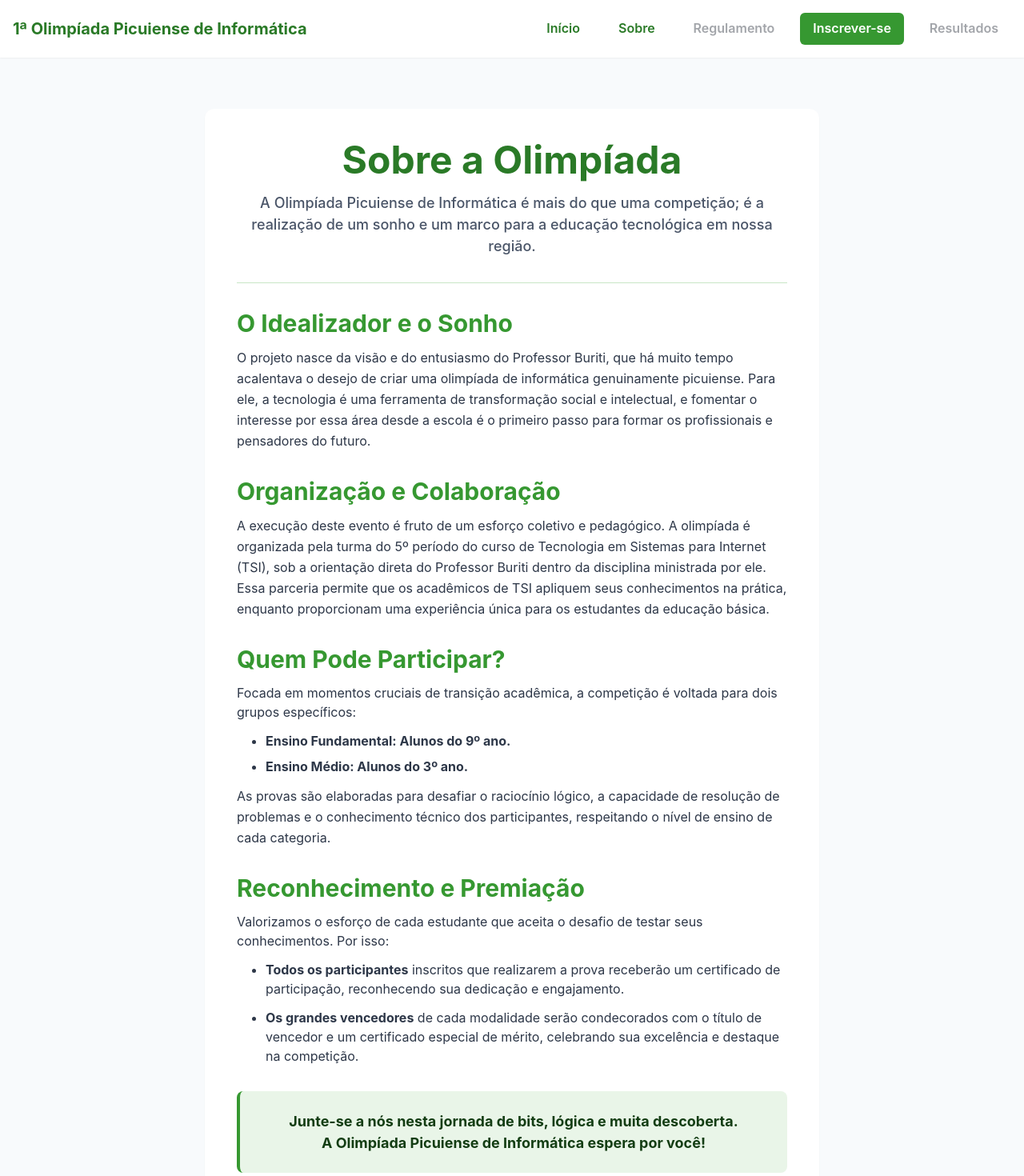
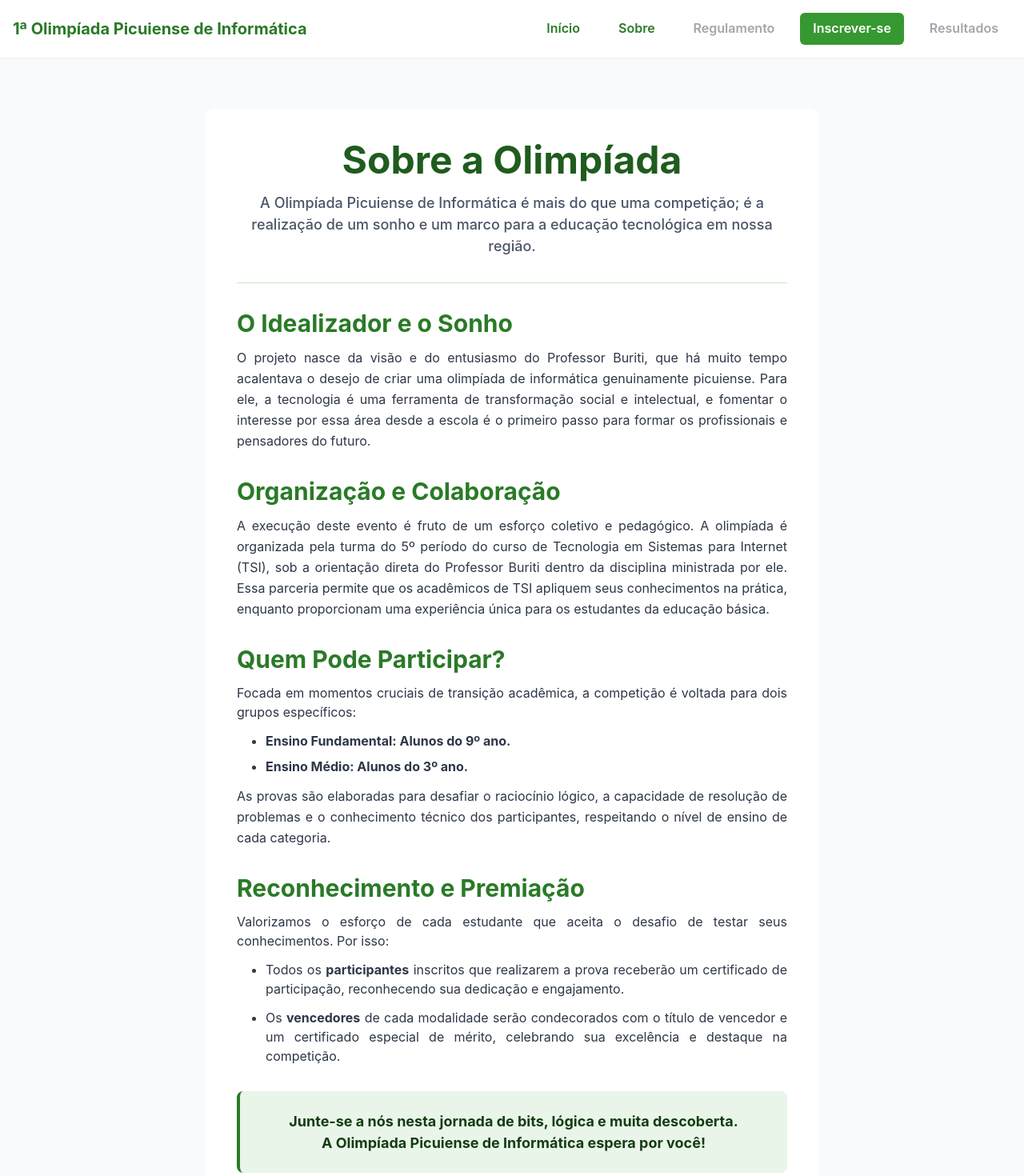
Before and after one commit to EmerSormany/olimpiadainformatica, a React (Vite) app in the folder olimpiadas-frontend/: page /about in a window 1280 px wide. Shown: the top 1470 px of the page at 80% size. Built offline with nearby package versions, Linux system fonts and the light colour scheme.

Commit message:
incluída propriedade de textAlign

```diff
--- a/olimpiadas-frontend/src/pages/About.jsx
+++ b/olimpiadas-frontend/src/pages/About.jsx
@@ -15,7 +15,6 @@ const MotionContainer = motion(Container);
 export default function About() {
   return (
     <Box w="100%" py={{ base: 10, md: 16 }}>
-      {/* maxW="container.md" (cerca de 768px) é o tamanho ideal para leitura de artigos */}
       <MotionContainer
         maxW="container.md"
         bg="white"
@@ -28,9 +27,8 @@ export default function About() {
       >
         <VStack spacing={8} align="start">
 
-          {/* Cabeçalho da Página */}
           <Box textAlign="center" w="100%">
-            <Heading as="h1" size="2xl" color="greenOlympics.600" mb={4}>
+            <Heading as="h1" size="2xl" color="greenOlympics.700" mb={4}>
               Sobre a Olimpíada
             </Heading>
             <Text fontSize="lg" color="gray.600" fontWeight="medium">
@@ -40,63 +38,58 @@ export default function About() {
 
           <Divider borderColor="greenOlympics.200" />
 
-          {/* Seção 1 */}
           <Box>
-            <Heading as="h2" size="lg" color="greenOlympics.500" mb={3}>
+            <Heading as="h2" size="lg" color="greenOlympics.600" mb={3}>
               O Idealizador e o Sonho
             </Heading>
-            <Text color="gray.700" lineHeight="tall">
+            <Text color="gray.700" lineHeight="tall" textAlign='justify'>
               O projeto nasce da visão e do entusiasmo do Professor Buriti, que há muito tempo acalentava o desejo de criar uma olimpíada de informática genuinamente picuiense. Para ele, a tecnologia é uma ferramenta de transformação social e intelectual, e fomentar o interesse por essa área desde a escola é o primeiro passo para formar os profissionais e pensadores do futuro.
             </Text>
           </Box>
 
-          {/* Seção 2 */}
           <Box>
-            <Heading as="h2" size="lg" color="greenOlympics.500" mb={3}>
+            <Heading as="h2" size="lg" color="greenOlympics.600" mb={3}>
               Organização e Colaboração
             </Heading>
-            <Text color="gray.700" lineHeight="tall">
+            <Text color="gray.700" lineHeight="tall" textAlign='justify'>
               A execução deste evento é fruto de um esforço coletivo e pedagógico. A olimpíada é organizada pela turma do 5º período do curso de Tecnologia em Sistemas para Internet (TSI), sob a orientação direta do Professor Buriti dentro da disciplina ministrada por ele. Essa parceria permite que os acadêmicos de TSI apliquem seus conhecimentos na prática, enquanto proporcionam uma experiência única para os estudantes da educação básica.
             </Text>
           </Box>
 
-          {/* Seção 3: Listas */}
           <Box w="100%">
-            <Heading as="h2" size="lg" color="greenOlympics.500" mb={3}>
+            <Heading as="h2" size="lg" color="greenOlympics.600" mb={3}>
               Quem Pode Participar?
             </Heading>
-            <Text color="gray.700" mb={3}>
+            <Text color="gray.700" mb={3} textAlign='justify'>
               Focada em momentos cruciais de transição acadêmica, a competição é voltada para dois grupos específicos:
             </Text>
             <UnorderedList spacing={2} pl={5} color="gray.700" fontWeight="bold">
               <ListItem>Ensino Fundamental: Alunos do 9º ano.</ListItem>
               <ListItem>Ensino Médio: Alunos do 3º ano.</ListItem>
             </UnorderedList>
-            <Text color="gray.700" mt={3} lineHeight="tall">
+            <Text color="gray.700" mt={3} lineHeight="tall" textAlign='justify'>
               As provas são elaboradas para desafiar o raciocínio lógico, a capacidade de resolução de problemas e o conhecimento técnico dos participantes, respeitando o nível de ensino de cada categoria.
             </Text>
           </Box>
 
-          {/* Seção 4: Premiação */}
           <Box w="100%">
-            <Heading as="h2" size="lg" color="greenOlympics.500" mb={3}>
+            <Heading as="h2" size="lg" color="greenOlympics.600" mb={3}>
               Reconhecimento e Premiação
             </Heading>
-            <Text color="gray.700" mb={3}>
+            <Text color="gray.700" mb={3} textAlign={'justify'}>
               Valorizamos o esforço de cada estudante que aceita o desafio de testar seus conhecimentos. Por isso:
             </Text>
-            <UnorderedList spacing={3} pl={5} color="gray.700">
+            <UnorderedList spacing={3} pl={5} color="gray.700" textAlign='justify'>
               <ListItem>
-                <strong>Todos os participantes</strong> inscritos que realizarem a prova receberão um certificado de participação, reconhecendo sua dedicação e engajamento.
+                Todos os <strong>participantes</strong> inscritos que realizarem a prova receberão um certificado de participação, reconhecendo sua dedicação e engajamento.
               </ListItem>
               <ListItem>
-                <strong>Os grandes vencedores</strong> de cada modalidade serão condecorados com o título de vencedor e um certificado especial de mérito, celebrando sua excelência e destaque na competição.
+                Os <strong>vencedores</strong> de cada modalidade serão condecorados com o título de vencedor e um certificado especial de mérito, celebrando sua excelência e destaque na competição.
               </ListItem>
             </UnorderedList>
           </Box>
 
-          {/* Fechamento */}
-          <Box bg="greenOlympics.50" p={6} borderRadius="lg" w="100%" textAlign="center" borderLeft="4px solid" borderColor="greenOlympics.500">
+          <Box bg="greenOlympics.50" p={6} borderRadius="lg" w="100%" textAlign="center" borderLeft="4px solid" borderColor="greenOlympics.600">
             <Text fontSize="lg" color="greenOlympics.800" fontWeight="bold">
               Junte-se a nós nesta jornada de bits, lógica e muita descoberta.<br />
               A Olimpíada Picuiense de Informática espera por você!
```
